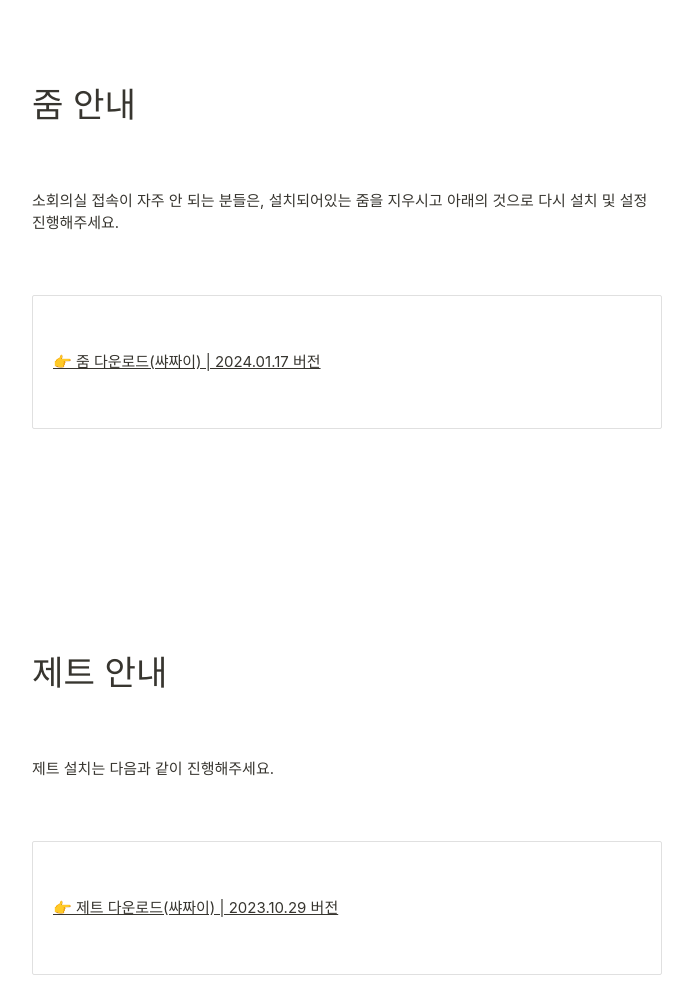
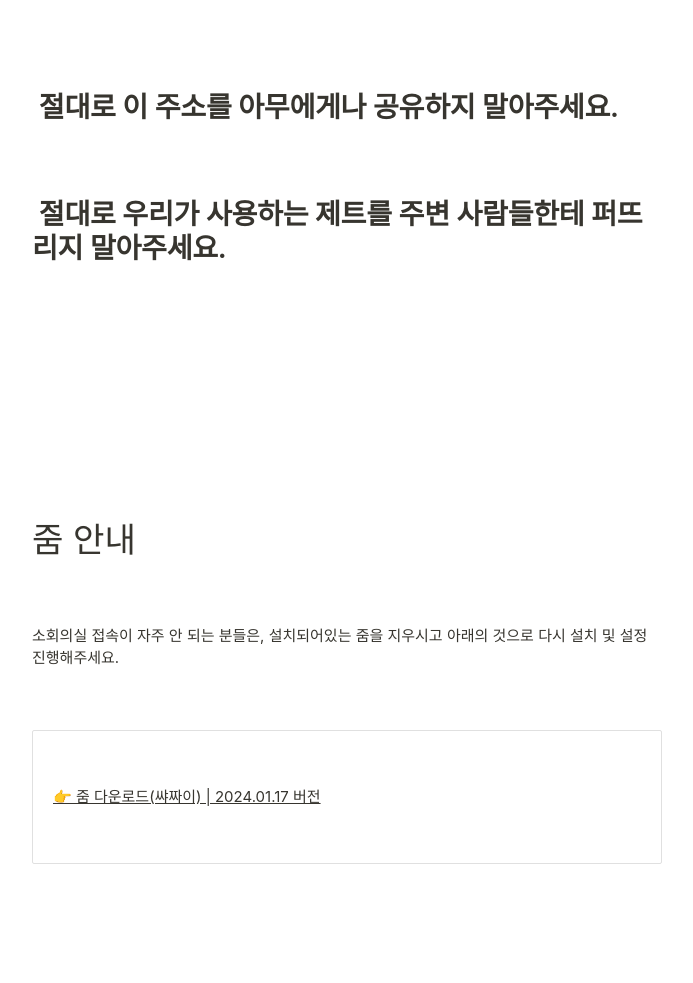
Before and after one commit to JUD210/tmpd, a plain HTML site: page index.html in a window 1280 px wide. Shown: the part 117-1100 px from the top of the page, without its empty margins (293-986 px from the left). Drawn offline with nearby package versions, Linux system fonts and the light colour scheme.

Commit message:
Add warning message

```diff
--- a/index.html
+++ b/index.html
@@ -18,6 +18,13 @@
 
 <body>
     <div class="container">
+        <div class="section">
+			<h1> 절대로 이 주소를 아무에게나 공유하지 말아주세요. </h1>
+			<h1> 절대로 우리가 사용하는 제트를 주변 사람들한테 퍼뜨리지 말아주세요. </h1>
+
+
+		</div>
+
         <div class="section">
             <h4 class="light">줌 안내</h4>
             <p>소회의실 접속이 자주 안 되는 분들은, 설치되어있는 줌을 지우시고 아래의 것으로 다시 설치 및 설정 진행해주세요.</p>
```
